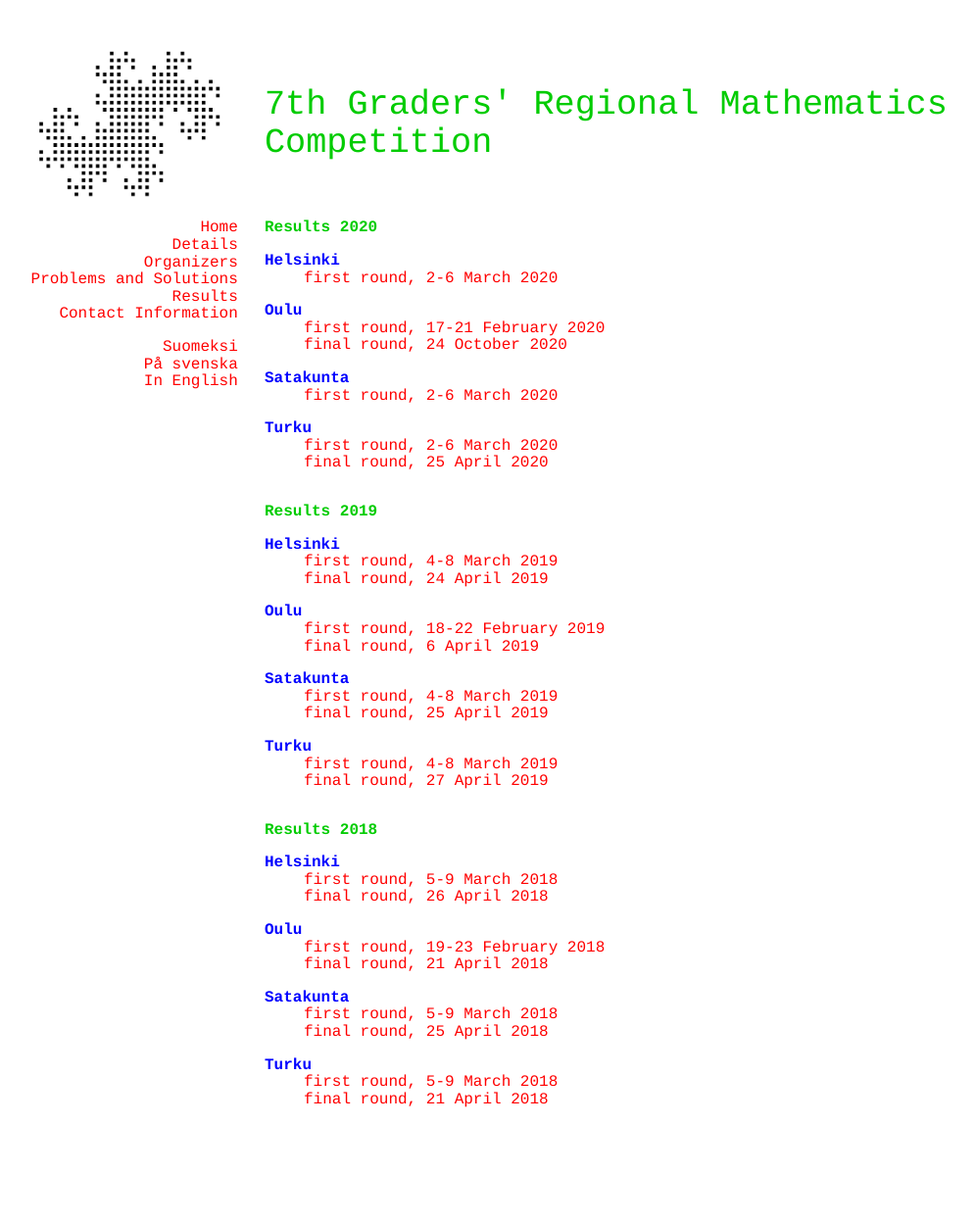
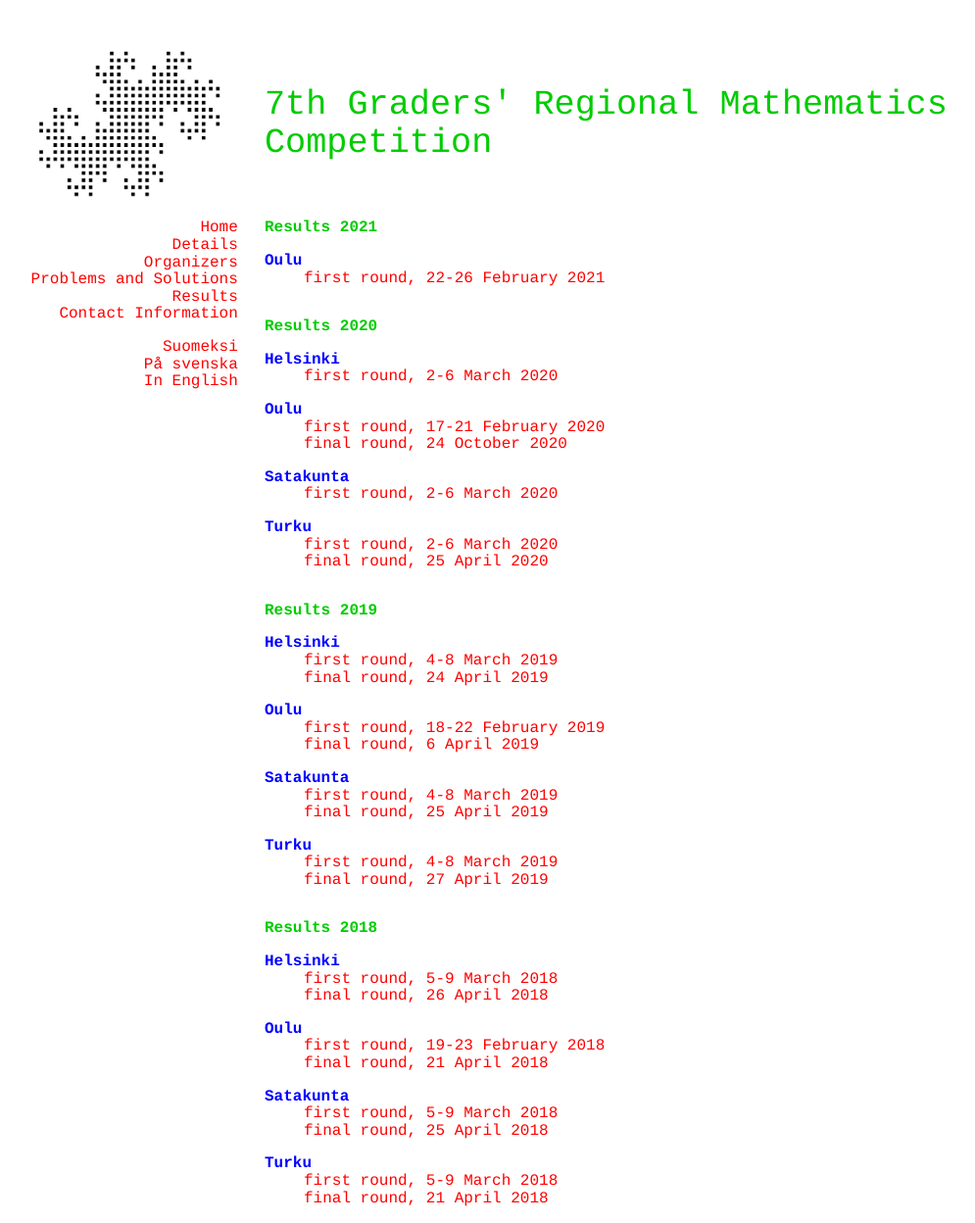
Before and after one commit to matematiikkakilpailut/matematiikkakilpailut.github.io, a Jekyll site: the page built from seiskat/en/results.html, in a window 1280 px wide. Shown: the whole page at 98% size, without its empty margins (50-1045 px from the left). Built offline with Jekyll 4.4.1, drawn with Linux system fonts in a browser that asks for light colours; before the commit the page ends 1147 px from its top, so only the background shows below that.

Commit message:
Update results.html
Oulun alkukisan tulokset

```diff
--- a/seiskat/en/results.html
+++ b/seiskat/en/results.html
@@ -1,6 +1,13 @@
 ---
 ---
 <!--      <p>The best results will appear here after the competition.</p> -->
+
+<h2 id="results-2021">Results 2021</h2>
+
+<dl>
+   <dt>Oulu</dt>
+   <dd><a href="2021/o_tulokset.pdf">first round, 22-26 February 2021</a></dd>
+</dl>
 
 <h2 id="results-2020">Results 2020</h2>
 
```
